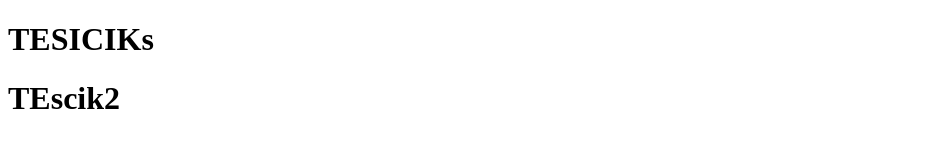
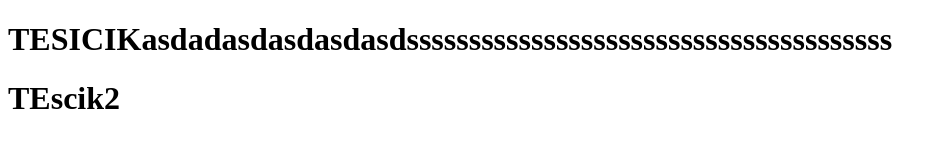
Before and after one commit to 255563/testrepo, a plain HTML site: page index.html in a window 1280 px wide. Shown: the whole page, without its empty margins (0-947 px from the left). Drawn offline with Linux system fonts and the light colour scheme.

Commit message:
Update index.html

```diff
--- a/index.html
+++ b/index.html
@@ -3,7 +3,7 @@
 <head>
 </head>
 <body>
-<h1>TESICIKs</h1>
+<h1>TESICIKasdadasdasdasdasdsssssssssssssssssssssssssssssssssssssss</h1>
 <h1>TEscik2</h1>
 </body>
 </html>
```
